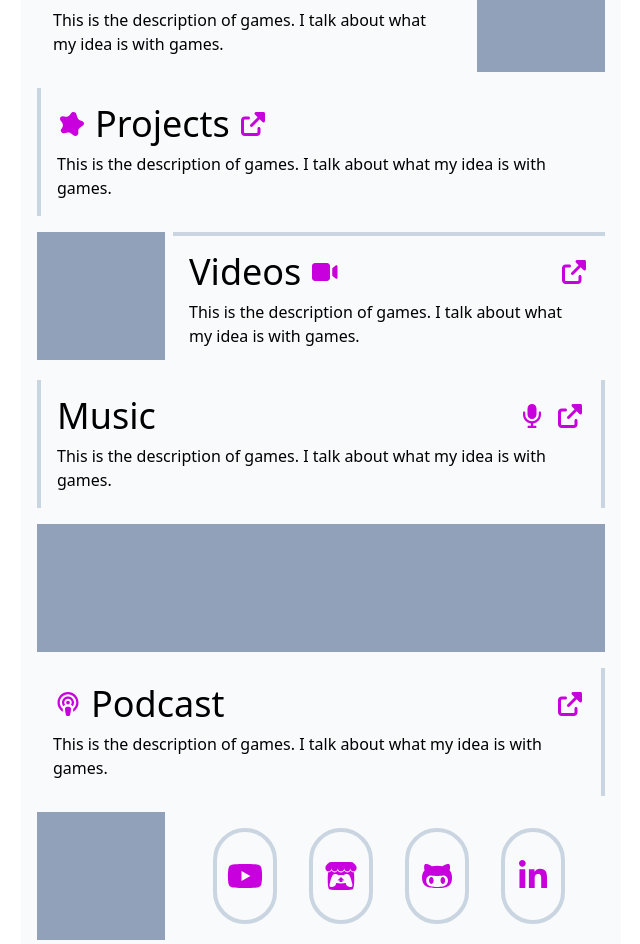
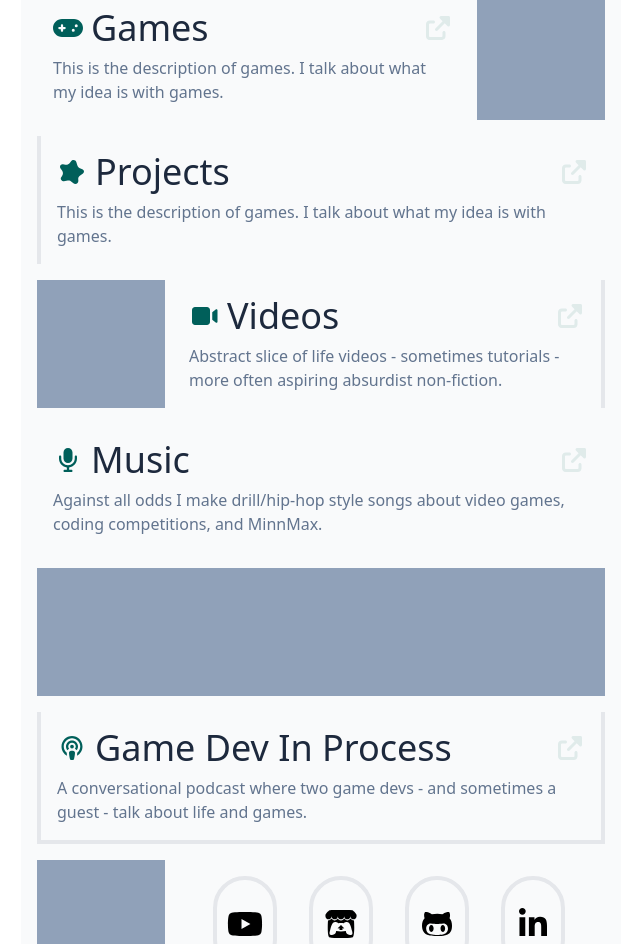
Before and after one commit to strawstack/RichardHayes2026, a React (Vite) app: page / in a window 1280 px wide. Shown: the part 360-1304 px from the top of the page, without its empty margins (319-959 px from the left). Built offline with nearby package versions, Linux system fonts and the light colour scheme.

Commit message:
Work on overall style. Partial content written

```diff
--- a/src/App.tsx
+++ b/src/App.tsx
@@ -1,11 +1,17 @@
-import './App.css'
-import i568x128 from './images/568x128.png';
-import { FontAwesomeIcon } from '@fortawesome/react-fontawesome'
-import { library } from '@fortawesome/fontawesome-svg-core'
-import { fas } from '@fortawesome/free-solid-svg-icons'
-import { far } from '@fortawesome/free-regular-svg-icons'
-import { fab } from '@fortawesome/free-brands-svg-icons'
-import { cloneElement, useState, type JSX } from 'react';
+import "./App.css";
+import i568x128 from "./images/568x128.png";
+import { FontAwesomeIcon } from "@fortawesome/react-fontawesome";
+import {
+  library,
+  type IconProp,
+  type SizeProp,
+} from "@fortawesome/fontawesome-svg-core";
+import { fas } from "@fortawesome/free-solid-svg-icons";
+import { far } from "@fortawesome/free-regular-svg-icons";
+import { fab } from "@fortawesome/free-brands-svg-icons";
+import { cloneElement, useState, type JSX } from "react";
+import cn from "classnames";
+
 library.add(fas, far, fab);
 
 type Props = {
@@ -14,182 +20,229 @@ type Props = {
 };
 
 const text = {
-    intro: "Hey, I’m Richard. This is something something a description or explanation about  who I am and what you’ll find on this site"
-}
+  intro:
+    "Hey, I’m Richard. This is something something a description or explanation about  who I am and what you’ll find on this site",
+};
 
 const SqImg = () => {
-    return (
-        <div className='w-[128px] h-[128px] bg-slate-400'></div>
-    );
+  return <div className="w-32 h-32 bg-slate-400"></div>;
 };
 
 const FullImg = () => {
   return (
-        <div className='h-[128px] bg-slate-400'>
-            {/* <img src={i568x128}></img> */}
-        </div>
+    <div className="h-32 bg-slate-400">{/* <img src={i568x128}></img> */}</div>
   );
 };
 
 function App() {
-
-    function Details({open, close, summary, details}: Props) {
+  function Details({ open, close, summary, details }: Props) {
     const [expand, setExpand] = useState(false);
     const clone = cloneElement(summary(expand ? open : close), {
-            onClick: () => { setExpand(!expand) }
+      onClick: () => {
+        setExpand(!expand);
+      },
     });
     return (
-            <div className='flex flex-col p-4 gap-y-4 border-4 items-center'>
+      <div className="flex flex-col p-4 gap-y-4 border-l-4 border-r-4 items-center hover:bg-gray-200 cursor-pointer">
         {clone}
         {expand && details}
       </div>
     );
   }
 
+  function Icon({
+    type,
+    size,
+  }: {
+    type: IconProp;
+    size: SizeProp | undefined;
+  }) {
+    return <FontAwesomeIcon icon={type} size={size} />;
+  }
+
+  function IconChip({
+    className,
+    ...props
+  }: {
+    className: string;
+    [key: string]: any;
+  }) {
+    const { type, size } = props;
     return (
-        <div className='min-h-screen flex justify-center'>
-            <div className='max-w-[600px] flex grow bg-gray-50 py-16 px-4 flex-col gap-y-4'>
+      <div
+        className={`border-4 rounded-full p-2 flex items-center cursor-pointer ${className}`}
+      >
+        <Icon type={type} size={size} />
+      </div>
+    );
+  }
+
+  function ProjectCard({
+    className,
+    ...props
+  }: {
+    className?: string;
+    [key: string]: any;
+  }) {
+    const { title, icon, description } = props;
+    return (
+      <div className={`flex flex-col gap-y-2 p-4 cursor-pointer ${className}`}>
+        <div className="flex justify-between">
+          <div className="flex gap-x-2 items-center text-teal-800">
+            {icon}
+            <div className="text-4xl text-slate-800">{title}</div>
+          </div>
+          <div className="flex gap-x-2 items-center text-teal-800/10">
+            <Icon type={["fas", "up-right-from-square"]} size="xl" />
+          </div>
+        </div>
+        <div className="text-slate-500 font-medium">{description}</div>
+      </div>
+    );
+  }
+
+  return (
+    <div className="min-h-screen flex justify-center">
+      <div className="max-w-150 flex grow bg-gray-50 py-16 px-4 flex-col gap-y-4">
+        <FullImg />
+
+        <div className="grid grid-cols-[auto_1fr] gap-x-2">
+          <div className="w-32 h-32 flex justify-center items-center text-teal-800 bg-teal-800/20">
+            <Icon type={["fas", "person-running"]} size="3x" />
+          </div>
+          <div className="p-4 border-l-4">
+            <div className="text-slate-500 font-medium">{text.intro}</div>
+          </div>
+        </div>
+
+        <div className="grid grid-cols-[1fr_auto] gap-x-2">
+          <ProjectCard
+            className="hover:bg-green-200 hover:border-green-200"
+            title="Games"
+            icon={<Icon type={["fas", "gamepad"]} size="xl" />}
+            description={
+              "This is the description of games. I talk about what my idea is with games."
+            }
+          />
+          <SqImg />
+        </div>
+
+        <ProjectCard
+          className="border-l-4 hover:bg-orange-200 hover:border-orange-200"
+          title="Projects"
+          icon={<Icon type={["fas", "splotch"]} size="xl" />}
+          description={
+            "This is the description of games. I talk about what my idea is with games."
+          }
+        />
+
+        <div className="grid grid-cols-[auto_1fr] gap-x-2">
+          <SqImg />
+          <ProjectCard
+            className="border-r-4 hover:bg-indigo-200 hover:border-indigo-200"
+            title="Videos"
+            icon={<Icon type={["fas", "video"]} size="xl" />}
+            description={
+              "Abstract slice of life videos - sometimes tutorials - more often aspiring absurdist non-fiction."
+            }
+          />
+        </div>
+
+        <ProjectCard
+          className="hover:bg-zinc-200 hover:border-zinc-200"
+          title="Music"
+          icon={<Icon type={["fas", "microphone"]} size="xl" />}
+          description={
+            "Against all odds I make drill/hip-hop style songs about video games, coding competitions, and MinnMax."
+          }
+        />
 
         <FullImg />
 
-                <div className='p-4 border-l-4'>
-                    <div className=''>{text.intro}</div>
-                </div>
+        <ProjectCard
+          className="border-l-4 border-r-4 border-b-4 hover:bg-red-200 hover:border-red-200"
+          title="Game Dev In Process"
+          icon={<Icon type={["fas", "podcast"]} size="xl" />}
+          description={
+            "A conversational podcast where two game devs - and sometimes a guest - talk about life and games."
+          }
+        />
 
-                <div className='grid grid-cols-[1fr_auto] gap-x-2'>
-                    <div className='flex flex-col gap-y-2 p-4'>
-                        <div className='flex justify-between'>
-                            <div className='flex gap-x-2 items-center'>
-                                <div className='text-4xl'>Games</div>
-                            </div>
-                            <div className='flex gap-x-2 items-center'>
-                                <FontAwesomeIcon icon={["fas", "gamepad"]} size="xl" />
-                                <FontAwesomeIcon icon={["fas", "up-right-from-square"]} size="xl" />
-                            </div>
-                        </div>
-                        <div className=''>This is the description of games. I talk about what my idea is with games.</div>
-                    </div>
+        <div className="grid grid-cols-[auto_1fr] gap-x-2">
           <SqImg />
-                </div>
-
-                <div>
-                    <div className='flex flex-col gap-y-2 p-4 border-l-4'>
-                        <div className='flex gap-x-2 items-center'>
-                            <FontAwesomeIcon icon={["fas", "splotch"]} size="xl" />
-                            <div className='text-4xl'>Projects</div>
-                            <FontAwesomeIcon icon={["fas", "up-right-from-square"]} size="xl" />
-                        </div>
-                        <div className=''>This is the description of games. I talk about what my idea is with games.</div>
-                    </div>
-                </div>
-
-                <div className='grid grid-cols-[auto_1fr] gap-x-2'>
-                    <SqImg />
-                    <div className='flex flex-col gap-y-2 p-4 border-t-4'>
-                        <div className='flex justify-between'>
-                            <div className='flex gap-x-2 items-center'>
-                                <div className='text-4xl'>Videos</div>
-                                <FontAwesomeIcon icon={["fas", "video"]} size="xl" />
-                            </div>
-                            <div className='flex gap-x-2 items-center'>
-                                <FontAwesomeIcon icon={["fas", "up-right-from-square"]} size="xl" />
-                            </div>
-                        </div>
-                        <div className=''>This is the description of games. I talk about what my idea is with games.</div>
+          <div className="flex justify-center p-4 gap-x-8">
+            <IconChip
+              className="hover:bg-indigo-200 hover:border-indigo-200"
+              type={["fab", "youtube"]}
+              size="2xl"
+            ></IconChip>
+            <IconChip
+              className="hover:bg-green-200 hover:border-green-200"
+              type={["fab", "itch-io"]}
+              size="2xl"
+            ></IconChip>
+            <IconChip
+              className="hover:bg-orange-200 hover:border-orange-200"
+              type={["fab", "github-alt"]}
+              size="2xl"
+            ></IconChip>
+            <IconChip
+              className="hover:bg-gray-200 hover:border-gray-200"
+              type={["fab", "linkedin-in"]}
+              size="2xl"
+            ></IconChip>
           </div>
         </div>
 
         <div>
-                    <div className='flex flex-col gap-y-2 p-4 border-l-4 border-r-4'>
-                        <div className='flex justify-between'>
-                            <div className='flex gap-x-2 items-center'>
-                                <div className='text-4xl'>Music</div>
-                            </div>
-                            <div className='flex gap-x-2 items-center'>
-                                <FontAwesomeIcon icon={["fas", "microphone"]} size="xl" />
-                                <FontAwesomeIcon icon={["fas", "up-right-from-square"]} size="xl" />
-                            </div>
-                        </div>
-                        <div className=''>This is the description of games. I talk about what my idea is with games.</div>
-                    </div>
-                </div>
-
-                <FullImg />
-
-                <div>
-                    <div className='flex flex-col gap-y-2 p-4 border-r-4'>
-                        <div className='flex justify-between'>
-                            <div className='flex gap-x-2 items-center'>
-                                <FontAwesomeIcon icon={["fas", "podcast"]} size="xl" />
-                                <div className='text-4xl'>Podcast</div>
-                            </div>
-                            <div className='flex gap-x-2 items-center'>
-                                <FontAwesomeIcon icon={["fas", "up-right-from-square"]} size="xl" />
-                            </div>
-                        </div>
-                        <div className=''>This is the description of games. I talk about what my idea is with games.</div>
-                    </div>
-                </div>
-
-                <div className='grid grid-cols-[auto_1fr] gap-x-2'>
-                    <SqImg />
-                    <div className='flex justify-center p-4 gap-x-8'>
-                        <div className='border-4 rounded-full p-2 flex items-center'>
-                            <FontAwesomeIcon icon={["fab", "youtube"]} size="2xl" />
-                        </div>
-                        <div className='border-4 rounded-full p-2 flex items-center'>
-                            <FontAwesomeIcon icon={["fab", "itch-io"]} size="2xl" />
-                        </div>
-                        <div className='border-4 rounded-full p-2 flex items-center'>
-                            <FontAwesomeIcon icon={["fab", "github-alt"]} size="2xl" />
-                        </div>
-                        <div className='border-4 rounded-full p-2 flex items-center'>
-                            <FontAwesomeIcon icon={["fab", "linkedin-in"]} size="2xl" />
-                        </div>
-                    </div>
-                </div>
-
-                <div>
-                    <div className='flex flex-col gap-y-2 p-4 border-t-4'>
-                        <div className='flex gap-x-2 items-center'>
+          <div className="flex flex-col gap-y-2 p-4">
+            <div className="flex gap-x-2 items-center">
               <FontAwesomeIcon icon={["fas", "computer-mouse"]} size="xl" />
-                            <div className='text-4xl'>Interactive Things</div>
+              <div className="text-4xl">Interactive Things</div>
               <FontAwesomeIcon icon={["fas", "arrow-turn-down"]} size="xl" />
             </div>
-                        <div className=''>This is the description of games. I talk about what my idea is with games.</div>
+            <div className="">
+              This is the description of games. I talk about what my idea is
+              with games.
+            </div>
           </div>
         </div>
 
         <Details
           open={<FontAwesomeIcon icon={["fas", "chevron-down"]} size="xl" />}
           close={<FontAwesomeIcon icon={["fas", "chevron-right"]} size="xl" />}
-                    summary={
-                        (icon: JSX.Element) => { return (
-                            <div className='grid grid-cols-[1fr_auto] gap-x-2'>
-                                <div className='flex flex-col gap-y-2'>
-                                    <div className='flex gap-x-2 items-center'>
-                                        <div className='text-4xl'>Title</div>
+          summary={(icon: JSX.Element) => {
+            return (
+              <div className="grid grid-cols-[1fr_auto] gap-x-2">
+                <div className="flex flex-col gap-y-2">
+                  <div className="flex gap-x-2 items-center">
+                    <div className="text-4xl">Title</div>
                   </div>
-                                    <div className=''>This is the description of games. I talk about what my idea is with games.</div>
+                  <div className="">
+                    This is the description of games. I talk about what my idea
+                    is with games.
                   </div>
-                                <div className='flex items-center'>{icon}</div>
                 </div>
-                        )}
-                    }
+                <div className="flex items-center">{icon}</div>
+              </div>
+            );
+          }}
           details={
-                        <div className='w-[500px] h-[300px] bg-gray-400
-                            flex justify-center items-center'
-                        >Game Area</div>
+            <div
+              className="w-125 h-125 bg-gray-400
+                flex justify-center items-center"
+            >
+              Game Area
+            </div>
           }
         />
 
         <FullImg />
 
         <FullImg />
-
       </div>
     </div>
-    )
+  );
 }
 
-export default App
+export default App;
--- a/src/index.css
+++ b/src/index.css
@@ -1,4 +1,4 @@
-@import 'tailwindcss';
+@import "tailwindcss";
 
 /*
   The default border color has changed to `currentcolor` in Tailwind CSS v4,
@@ -28,14 +28,7 @@
   -moz-osx-font-smoothing: grayscale;
 }
 
-body, #root {
+body,
+#root {
   min-height: 100vh;
 }
-
-div[class*="border-"] {
-  border-color: var(--color-slate-300);
-}
-
-svg[data-icon] {
-  color: var(--color-fuchsia-600);
-}
```
Also changed, not shown: src/main.tsx (+6 -6 lines), src/App.css (line endings or trailing spaces), 1 other file (tests, documents, lock files or other folders). Lines whose indentation alone changed are shown as unchanged.
